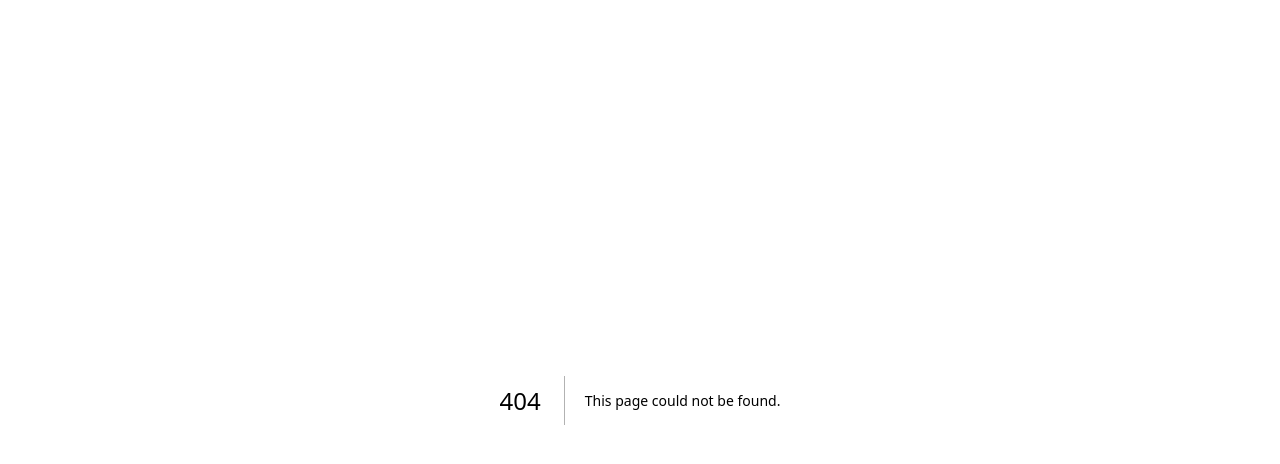
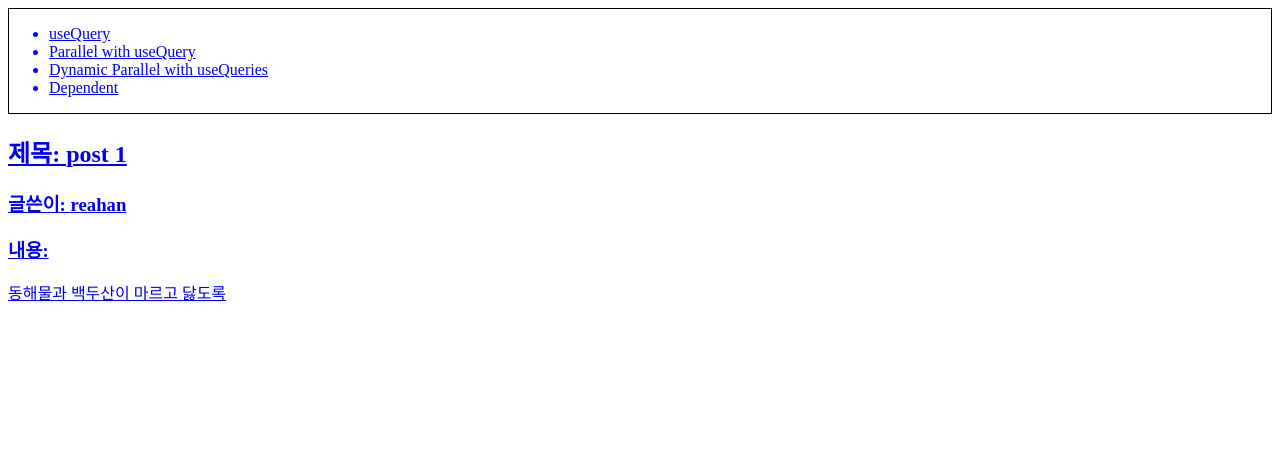
Before and after one commit to rae-han/pratice-react-query, a Next.js app: page /post/1 in a window 1280 px wide. Before the commit this address had no page. Shown: the top 464 px of the page. Built offline with nearby package versions, Linux system fonts and the light colour scheme; data requests are answered from the project's data file.

Commit message:
add: caching and background refetching with initialData and useQueryClient

```diff
--- /dev/null
+++ b/pages/post/[id].tsx
@@ -0,0 +1,55 @@
+import React from 'react';
+import { NextPage } from 'next';
+import {useRouter} from "next/router";
+import {useQuery, useQueryClient} from "@tanstack/react-query";
+import axios from "axios";
+import {Post} from "@/typings/db";
+import {QueryFunctionContext} from "@tanstack/query-core";
+import PostItem from "@/components/PostItem";
+import DefaultLayout from "@/layouts/DefaultLayout";
+
+const getPost = async (query: QueryFunctionContext) => {
+  const { data } = await axios.get<Post>(
+    `http://localhost:3055/posts/${query.queryKey[1]}`
+  );
+  return data;
+};
+
+
+const PostPage: NextPage = () => {
+  const router = useRouter();
+  const { id: postId } = router.query;
+
+  const queryClient = useQueryClient();
+
+  const { data: post, isLoading } = useQuery<Post, Error>(
+    ["post", postId],
+    getPost,
+    {
+      initialData: () => {
+        const posts = queryClient.getQueryData<Post[]>(["posts"]);
+        const post = postId ? posts?.find((post) => post.id === +postId) : null;
+
+        if (!post) {
+          return undefined;
+        }
+
+        return post;
+      },
+    }
+  );
+
+  return (
+    <DefaultLayout>
+      {isLoading ? (
+        <div>Loading...</div>
+      ) : post ? (
+        <main>
+          <PostItem post={post} />
+        </main>
+      ) : null}
+    </DefaultLayout>
+  )
+}
+
+export default PostPage;
```
